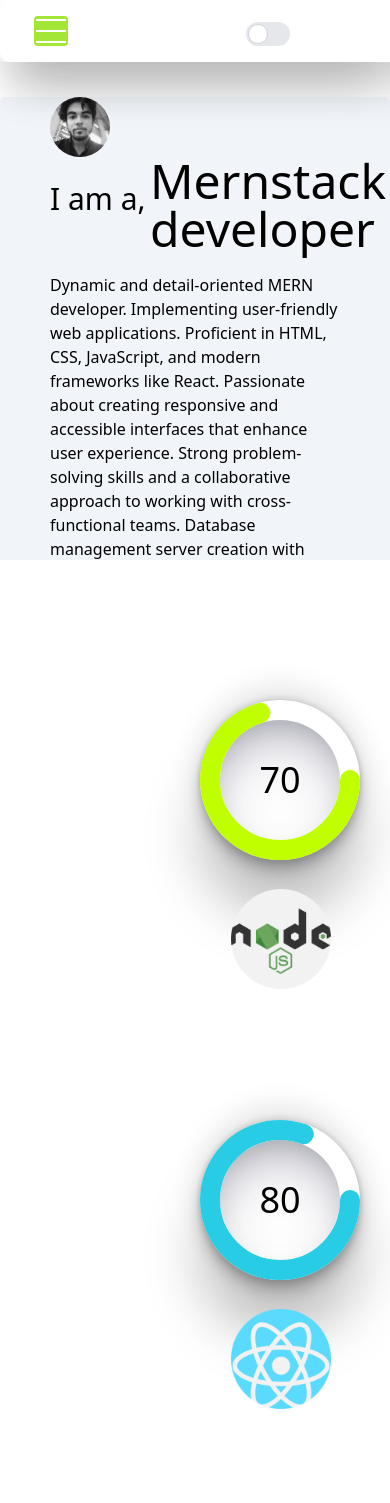
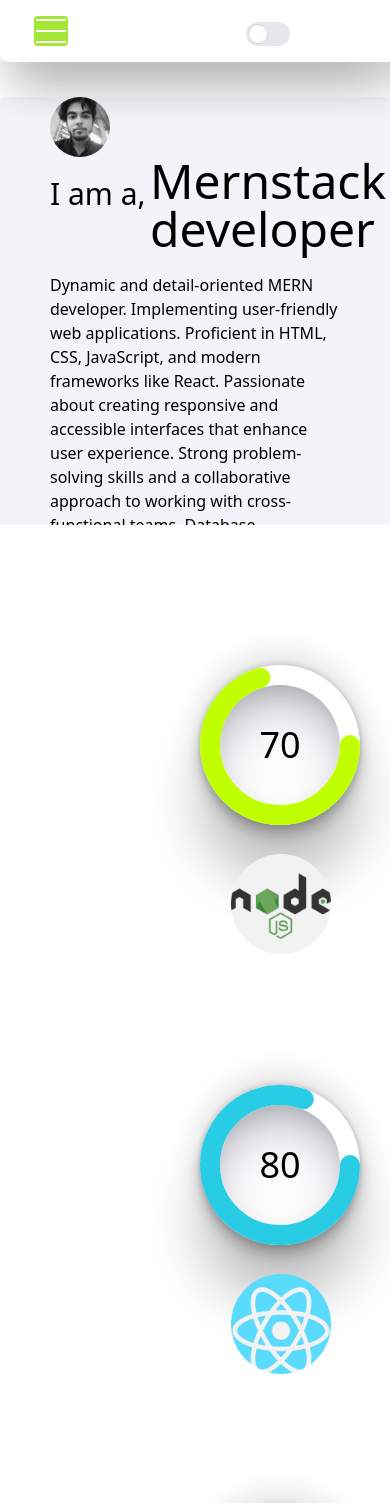
Before and after one commit to AmanReja/portfolio, a React (Vite) app: page / in a window 390 px wide. Shown: the top 1503 px of the page. Built offline with nearby package versions, Linux system fonts and the light colour scheme.

Commit message:
fix commit

```diff
--- a/src/Components/Home.css
+++ b/src/Components/Home.css
@@ -89,12 +89,11 @@ circle {
     padding-top: 140px;
     position: relative;
     left: 20px;
-    overflow: hidden;
-    overflow-y: hidden;
+
     width: 100%;
   }
   .main-container {
-    height: auto;
+    height: 525px;
     width: 100%;
     overflow: hidden;
   }
```
